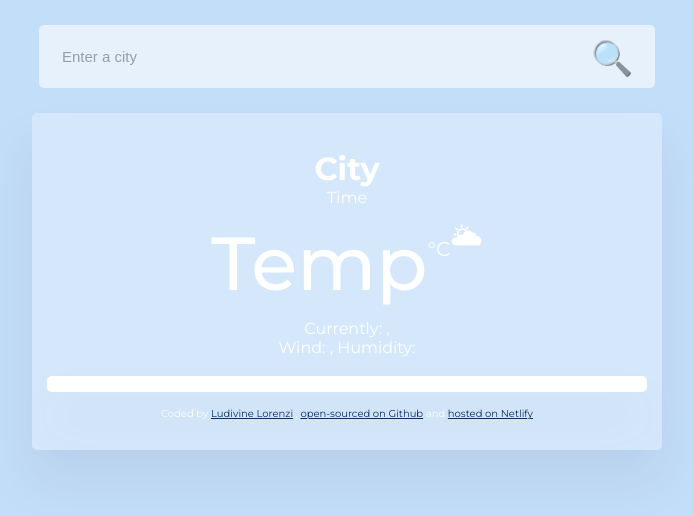
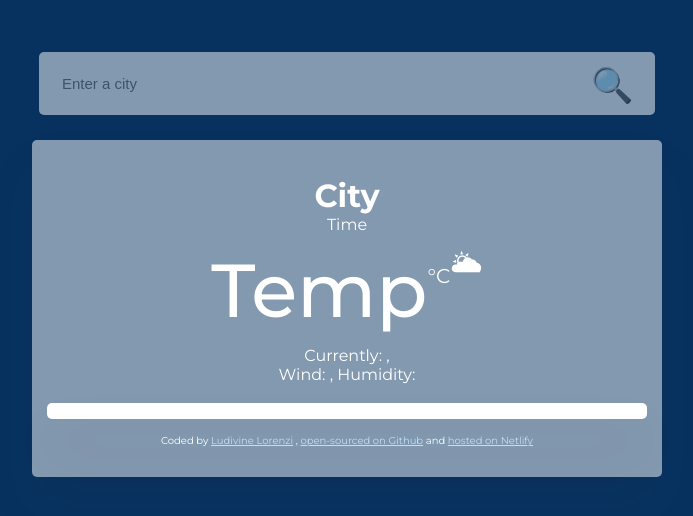
Before and after one commit to LuLorenzi/Ludivines-weather-app, a plain HTML site: page index.html in a window 1280 px wide. Shown: the whole page, without its empty margins (293-986 px from the left). Drawn offline with nearby package versions, Linux system fonts and the light colour scheme; no server answers.

Commit message:
Updated background when time change

```diff
--- a/Src/style.css
+++ b/Src/style.css
@@ -1,8 +1,8 @@
-body{
+body {
   font-family: "Montserrat", sans-serif;
   font-optical-sizing: auto;
   color: #07325f;
-  background-color: #c3def9;
+  background-color: #07325f;
 }
 
 .search-form-box {
@@ -11,7 +11,7 @@ body{
   max-width: 600px;
   background-color: #ffffff;
   border-radius: 5px;
-  opacity: 60%;
+  opacity: 50%;
 }
 
 .search-form-city {
@@ -37,16 +37,19 @@ body{
 }
 
 .weather-info-container {
-  background: rgb(255, 255, 255, 30%);
+  background-position: center center;
+  background-repeat: no-repeat;
+  background-attachment: fixed;
+  background-size: cover;
+}
+
+.weather-info {
+  background: rgb(255, 255, 255, 50%);
   margin: 15px auto;
   max-width: 600px;
   padding: 15px;
   box-shadow: 0 30px 50px rgba(65, 50, 100, 0.08);
   border-radius: 5px;
-  background-position: center center;
-  background-repeat: no-repeat;
-  background-attachment: fixed;
-  background-size: cover;
 }
 
 .current-data {
@@ -131,9 +134,9 @@ p {
 }
 
 a {
-  color: #07325f;
+  color: #c3def9;
 }
 
 a:hover {
-  color: #c3def9;
+  color: #ffffff;
 }
--- a/index.html
+++ b/index.html
@@ -13,7 +13,7 @@
     <script src="https://cdn.jsdelivr.net/npm/axios@1.6.7/dist/axios.min.js"></script>
     <title>Ludivine's weather app</title>
   </head>
-  <body>
+  <body class="weather-info-container" id="weather-info-container"></bodyclass>>
     <header class="search-form-box">
       <form class="search-form" id="search-form">
         <input
@@ -26,7 +26,7 @@
         <input type="submit" value="🔍" class="search-form-button" />
       </form>
     </header>
-    <main class="weather-info-container" id="weather-info-container">
+    <main class="weather-info" id="weather-info">
       <div class="current-data">
         <h1 id="city">City</h1>
         <p id="current-time">Time</p>
```
Also changed, not shown: Src/img/Night1.jpg.
